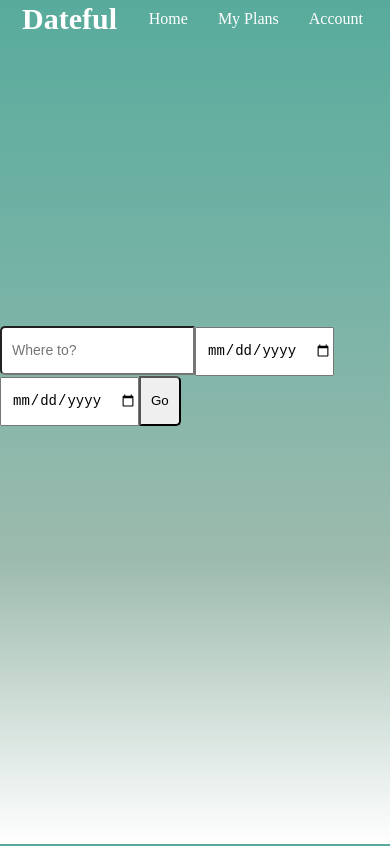
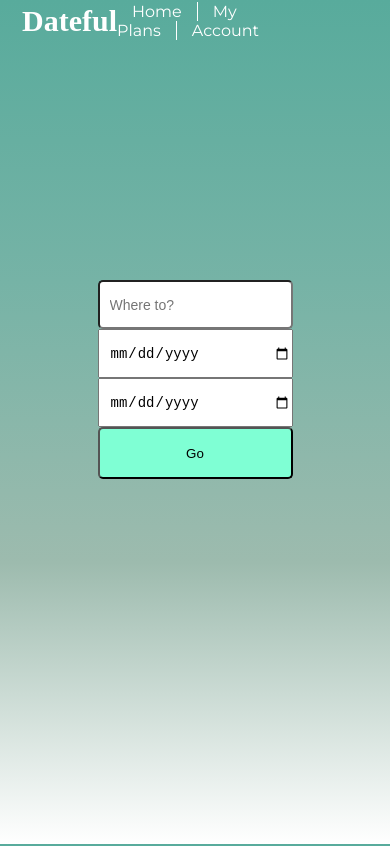
Before and after one commit to ambermetz/group-final-project, an Angular app: page /search in a window 390 px wide. Built offline with nearby package versions, Linux system fonts and the light colour scheme; a web font is replaced by a local one.

Commit message:
mobile-styling-and-hovers

```diff
--- a/src/app/app.component.css
+++ b/src/app/app.component.css
@@ -22,16 +22,19 @@ h2 {
   font-size: 30px;
 }
 
+.nav {
+  border-right: solid white 1px;
+}
+
 a {
   text-decoration: none;
   color: white;
-  padding: 5px;
-  margin-right: 20px;
+  /* padding: 5px; */
+  padding: 0px 15px;
 }
 
 a:hover {
   color: black;
 }
 
-@media only screen and (min-width: 768px) {
-}
+@media only screen and (min-width: 768px) {}
--- a/src/app/app.component.html
+++ b/src/app/app.component.html
@@ -14,8 +14,10 @@
     <h2>Dateful</h2>
 
     <div>
-      <a routerLinkActive="active" routerLink="/search">Home</a>
-      <a routerLinkActive="active" routerLink="/itinerary">My Plans</a>
+      <a class="nav" routerLinkActive="active" routerLink="/search">Home</a>
+      <a class="nav" routerLinkActive="active" routerLink="/itinerary"
+        >My Plans</a
+      >
       <a routerLinkActive="active" routerLink="/account">Account</a>
     </div>
   </nav>
--- a/src/app/event-results/event-results.component.css
+++ b/src/app/event-results/event-results.component.css
@@ -14,3 +14,13 @@ img {
   width: 300px;
   height: 200px;
 }
+
+button {
+  background-color: aquamarine;
+  height: 40px;
+}
+
+button:hover {
+  border: 1px solid #999;
+  color: #000;
+}
--- a/src/app/search/search.component.css
+++ b/src/app/search/search.component.css
@@ -4,16 +4,16 @@
   align-items: center;
   height: 80%;
 }
+
 .keyword {
-  border-top-left-radius: 5px;
-  border-bottom-left-radius: 5px;
+  border-radius: 5px;
 }
 
 button {
-  height: 50px;
-  border-top-right-radius: 5px;
-  border-bottom-right-radius: 5px;
+  height: 52px;
+  border-radius: 5px;
   padding: 0px 10px;
+  background-color: aquamarine;
 }
 
 input {
@@ -21,3 +21,22 @@ input {
   padding-left: 10px;
   font-size: 14px;
 }
+
+form {
+  display: flex;
+  flex-direction: column;
+}
+
+@media only screen and (min-width: 768px) {
+  form {
+    flex-direction: row;
+  }
+  .keyword {
+    border-top-left-radius: 5px;
+    border-bottom-left-radius: 5px;
+  }
+  button {
+    border-top-left-radius: 5px;
+    border-bottom-left-radius: 5px;
+  }
+}
--- a/src/index.html
+++ b/src/index.html
@@ -7,6 +7,9 @@
 
     <meta name="viewport" content="width=device-width, initial-scale=1" />
     <link rel="icon" type="image/x-icon" href="favicon.ico" />
+    <style>
+      @import url("https://fonts.googleapis.com/css?family=Montserrat&display=swap");
+    </style>
   </head>
   <body>
     <app-root></app-root>
--- a/src/styles.css
+++ b/src/styles.css
@@ -9,6 +9,7 @@ body {
     background-repeat: no-repeat;
     background-attachment: fixed;
     height: 100vh;
+    font-family: 'Montserrat', sans-serif;
 }
 
 @media only screen and (min-width: 768px) {
```
Also changed, not shown: src/app/account/account.component.css (line endings or trailing spaces).
